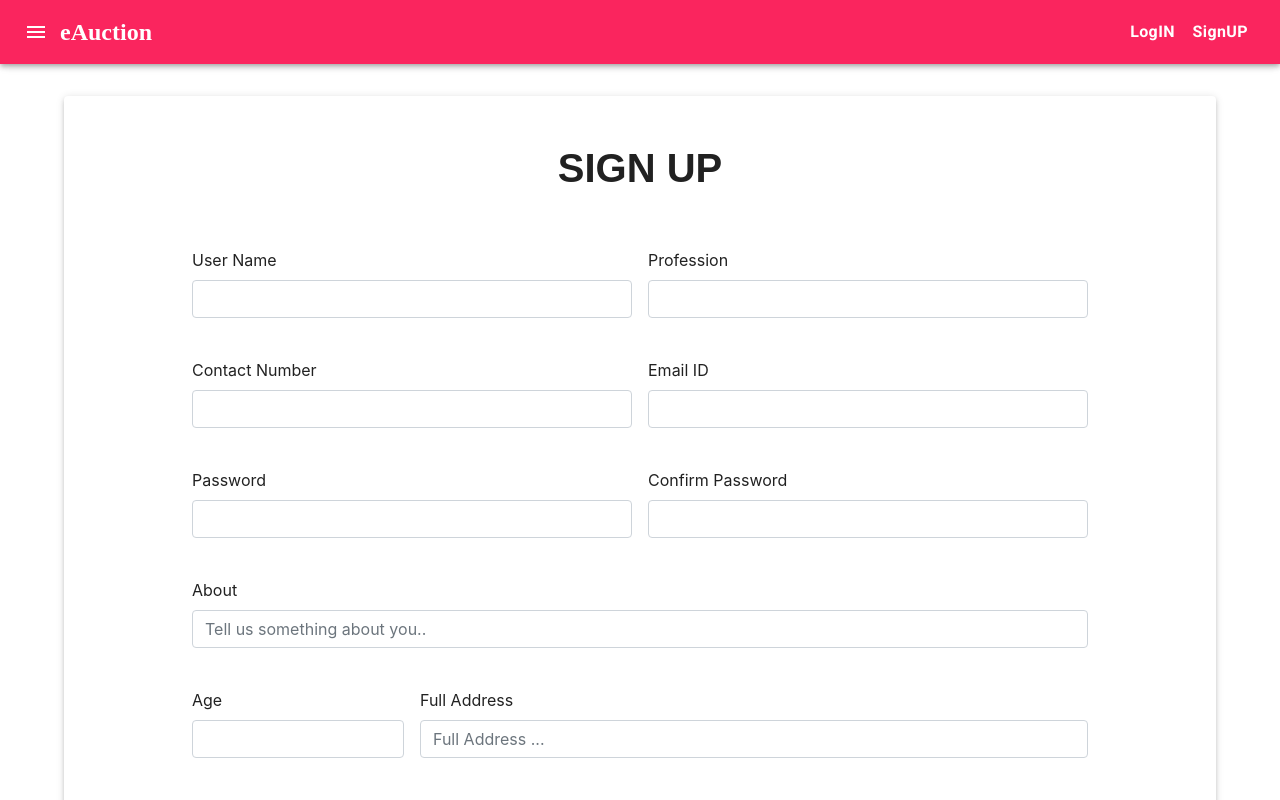
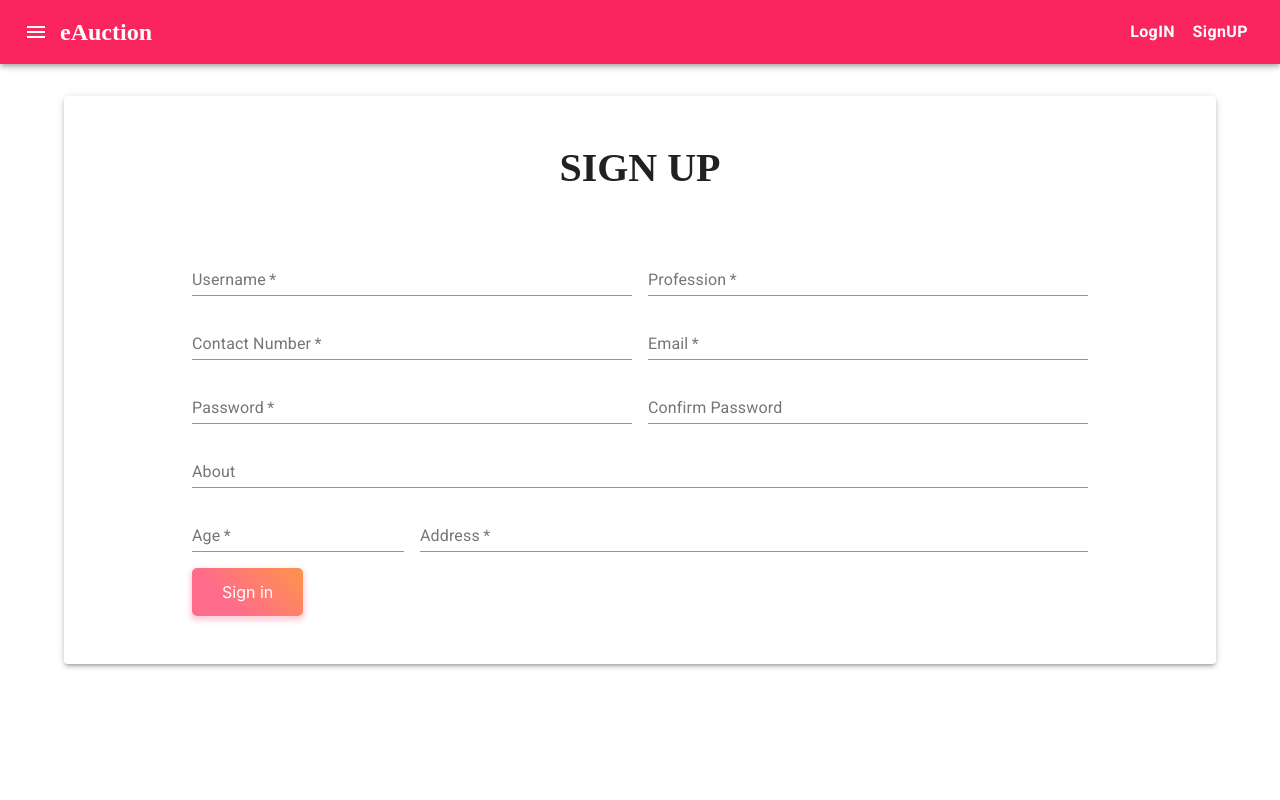
Before and after one commit to RR190701/e-Auction, a React (Create React App) app: page /sign-up in a window 1280 px wide. Shown: the top 800 px of the page. Built offline with nearby package versions, Linux system fonts and the light colour scheme.

Commit message:
active auction integration and card design

```diff
--- a/src/components/Login/LogIn.js
+++ b/src/components/Login/LogIn.js
@@ -5,11 +5,19 @@ import Button from "@material-ui/core/Button";
 import Joi from "joi-browser";
 import "./style.css";
 import axios from "axios";
+import TextField from '@material-ui/core/TextField';
 import { Link } from "react-router-dom";
 import { ToastContainer, toast, Zoom, Bounce } from 'react-toastify';
 import 'react-toastify/dist/ReactToastify.css';
 
 const useStyles = makeStyles((theme) => ({
+  root: {
+    '& .MuiTextField-root': {
+      margin: theme.spacing(1),
+      width: '25ch',
+    },
+  },
+
   LoginButton: {
     background: "linear-gradient(45deg, #FE6B8B 30%, #FF8E53 90%)",
     border: 0,
@@ -140,31 +148,36 @@ const LogIn = ({ history }) => {
       ></ToastContainer>
 
       </>
-      <h1 className="text-center pb-4 pt-5">LOG IN</h1>
+      <h1 className="text-center pb-4 pt-5" style={{fontFamily: "cursive"}}>LOG IN</h1>
       <form onSubmit={LoginSubmit}>
         <div className="mb-3">
-          <label htmlFor="exampleInputEmail1" className="form-label">
+          {/* <label htmlFor="exampleInputEmail1" className="form-label">
             Email
-          </label>
-          <input
+          </label> */}
+          <TextField
+          required
+
             type="text"
             value={email}
             onChange={(e) => setEmail(e.target.value)}
             name="email"
+            label="Email"
             // tabIndex={1}
             className="form-control"
             id="exampleInputEmail1"
             aria-describedby="emailHelp"
-          ></input>
+          />
           {errors.email && (
             <div className="alert alert-danger">{errors.email}</div>
           )}
         </div>
         <div className="mb-3">
-          <label htmlFor="exampleInputPassword1" className="form-label">
+          {/* <label htmlFor="exampleInputPassword1" className="form-label">
             Password
-          </label>
-          <input
+          </label> */}
+          <TextField
+          required
+          label="Password"
             type="password"
             value={password}
             onChange={(e) => setpassword(e.target.value)}
@@ -172,7 +185,7 @@ const LogIn = ({ history }) => {
             // tabIndex={3}
             className="form-control"
             id="exampleInputPassword1"
-          ></input>
+          />
           {errors.password && (
             <div className="alert alert-danger">{errors.password}</div>
           )}
--- a/src/components/SignIn/SignUp.js
+++ b/src/components/SignIn/SignUp.js
@@ -4,14 +4,27 @@ import "./style.css";
 import { Formik } from "formik";
 import * as Yup from "yup";
 import Error from "./Error";
+import TextField from '@material-ui/core/TextField';
+import { makeStyles } from '@material-ui/core/styles';
 import axios from "axios";
+import 'react-toastify/dist/ReactToastify.css';
 import { Link } from "react-router-dom";
+import { ToastContainer, toast, Zoom, Bounce } from 'react-toastify';
+const useStyles = makeStyles((theme) => ({
+  root: {
 
+    '& .MuiTextField-root': {
+      margin: theme.spacing(1),
+      width: '25ch',
+    },
+  },
+}));
 const SignUp = ({ history }) => {
   const [error, setError] = useState("");
   const [email, setEmail] = useState("");
   const [username, setusername] = useState("");
   const [password, setpassword] = useState("");
+  const [Confirmpassword, setConfirmpassword] = useState("");
   const [profession, setprofession] = useState("");
   const [address, setaddress] = useState("");
   const [age, setage] = useState("");
@@ -89,7 +102,13 @@ const SignUp = ({ history }) => {
       .notOneOf(emailTakens, "*Email already taken")
       .required("*Email is required"),
   });
+  const popError = (errorMessage) => {
 
+    toast.error(errorMessage, {
+      className :"error-toast",
+      position:toast.POSITION.BOTTOM_RIGHT
+    });
+  }
   //on handle
   const HandleSubmit = async (e) => {
     e.preventDefault();
@@ -107,7 +126,9 @@ const SignUp = ({ history }) => {
       localStorage.setItem("authToken", data.token);
       history.push("/");
     } catch (error) {
+      popError(error.response.data.error);
       setError(error.response.data.error);
+
       setTimeout(() => {
         setError("");
       }, 5000);
@@ -120,7 +141,7 @@ const SignUp = ({ history }) => {
     <Formik
       initialValues={{
         // fullname: "",
-        // profession:"",
+        // profession: "",
         // number: "",
         // email: "",
         // password: "",
@@ -139,7 +160,7 @@ const SignUp = ({ history }) => {
         values,
         errors,
         touched,
-        handleChange,
+        // handleChange,
         handleBlur,
         handleSubmit,
         isSubmitting,
@@ -147,16 +168,28 @@ const SignUp = ({ history }) => {
       }) => (
         //sign up form
         <Paper className="sign-in-form" elevation={3}>
+           <>
+
+      <ToastContainer
+      draggable ={false}
+      autoClose={3000}
+      ></ToastContainer>
+
+      </>
           {/* sign heading */}
-          <h1 className="text-center pb-5 sign-in-heading">SIGN UP</h1>
+          <h1 className="text-center pb-5 sign-in-heading" style={{fontFamily: 'Cursive'}}>SIGN UP</h1>
           <form onSubmit={HandleSubmit} className="row g-3">
             {/* full name */}
             <div className="col-md-6">
-              <label htmlFor="fullname" className="form-label">
+              {/* <label htmlFor="fullname" className="form-label">
                 User Name
-              </label>
-              <input
+              </label> */}
+              <TextField
                 type="text"
+
+                color="secondary"
+                required
+                label="Username"
                 name="username"
                 onChange={(e) => setusername(e.target.value)}
                 id="username"
@@ -164,33 +197,39 @@ const SignUp = ({ history }) => {
                 value={username}
                 className="form-control"
               />
-              <Error touched={touched.fullname} message={errors.fullname} />
+              {/* <Error touched={touched.fullname} message={errors.fullname} /> */}
             </div>
 
             {/* profession */}
             <div className="col-md-6">
-              <label htmlFor="profession" className="form-label">
+              {/* <label htmlFor="profession" className="form-label">
                 Profession
-              </label>
-              <input
+              </label> */}
+              <TextField
                 type="text"
+                color="secondary"
+                required
+                label="Profession"
                 name="profession"
                 id="profession"
                 onChange={(e) => setprofession(e.target.value)}
+                // onChange={handleChange}
                 onBlur={handleBlur}
                 value={profession}
                 className="form-control"
               />
-              <Error touched={touched.profession} message={errors.profession} />
+              {/* <Error touched={touched.profession} message={errors.profession} /> */}
             </div>
-
             {/* phone number */}
             <div className="col-md-6">
-              <label htmlFor="number" className="form-label">
+              {/* <label htmlFor="number" className="form-label">
                 Contact Number
-              </label>
-              <input
+              </label> */}
+              <TextField
                 type="text"
+                required
+                color="secondary"
+                label="Contact Number"
                 name="number"
                 id="number"
                 onChange={(e) => setnumber(e.target.value)}
@@ -198,16 +237,19 @@ const SignUp = ({ history }) => {
                 value={number}
                 className="form-control"
               />
-              <Error touched={touched.number} message={errors.number} />
+              {/* <Error touched={touched.number} message={errors.number} /> */}
             </div>
 
             {/* email */}
             <div className="col-md-6">
-              <label htmlFor="email" className="form-label">
+              {/* <label htmlFor="email" className="form-label">
                 Email ID
-              </label>
-              <input
+              </label> */}
+              <TextField
                 type="text"
+                required
+                color="secondary"
+                label="Email"
                 name="email"
                 id="email"
                 onChange={(e) => setEmail(e.target.value)}
@@ -215,88 +257,103 @@ const SignUp = ({ history }) => {
                 onBlur={handleBlur}
                 className="form-control"
               />
-              <Error touched={touched.email} message={errors.email} />
+              {/* <Error touched={touched.email} message={errors.email} /> */}
             </div>
 
             {/* password */}
             <div className="col-md-6">
-              <label htmlFor="password" className="form-label">
+              {/* <label htmlFor="password" className="form-label">
                 Password
-              </label>
-              <input
+              </label> */}
+              <TextField
+              required
+              label="Password"
                 type="password"
                 name="password"
+                color="secondary"
                 id="password"
                 onChange={(e) => setpassword(e.target.value)}
                 onBlur={handleBlur}
                 value={password}
                 className="form-control"
               />
-              <Error touched={touched.password} message={errors.password} />
+              {/* <Error touched={touched.password} message={errors.password} /> */}
             </div>
 
             {/* confirm password */}
             <div className="col-md-6">
-              <label htmlFor="confirmPassword" className="form-label">
+              {/* <label htmlFor="confirmPassword" className="form-label">
                 Confirm Password
-              </label>
-              <input
+              </label> */}
+              <TextField
+              // required
                 type="password"
                 name="confirmPassword"
                 id="confirmPassword"
-                onChange={handleChange}
+                color="secondary"
+                label="Confirm Password"
+                onChange={(e) => setConfirmpassword(e.target.value)}
                 onBlur={handleBlur}
                 value={values.confirmPassword}
                 className="form-control"
               />
-              <Error
+              {/* <Error
                 touched={touched.confirmPassword}
                 message={errors.confirmPassword}
-              />
+              /> */}
             </div>
 
             {/* about */}
             <div className="col-md-12">
-              <label htmlFor="about" className="form-label">
+              {/* <label htmlFor="about" className="form-label">
                 About
-              </label>
-              <input
+              </label> */}
+              <TextField
+              // required
                 type="text"
+                label="About"
                 className="form-control"
+                color="secondary"
                 name="about"
-                onChange={handleChange}
+                // onChange={(e) => setabout(e.target.value)}
                 onBlur={handleBlur}
                 value={values.about}
                 id="about"
                 placeholder="Tell us something about you.."
               />
-              <Error touched={touched.about} message={errors.about} />
+              {/* <Error touched={touched.about} message={errors.about} /> */}
             </div>
 
             {/* age */}
             <div className="col-md-3">
-              <label htmlFor="age" className="form-label">
+              {/* <label htmlFor="age" className="form-label">
                 Age
-              </label>
-              <input
+              </label> */}
+              <TextField
                 type="text"
+                required
+                label="Age"
+                color="secondary"
                 className="form-control"
                 name="age"
                 onChange={(e) => setage(e.target.value)}
                 onBlur={handleBlur}
                 value={age}
                 id="age"
-              ></input>
-              <Error touched={touched.age} message={errors.age} />
+              />
+              {/* <Error touched={touched.age} message={errors.age} /> */}
             </div>
 
             {/* address */}
             <div className="col-md-9">
-              <label htmlFor="Address" className="form-label">
+              {/* <label htmlFor="Address" className="form-label">
                 Full Address
-              </label>
-              <input
+              </label> */}
+              <TextField
                 type="text"
+                required
+                label="Address"
+                color="secondary"
                 className="form-control"
                 onChange={(e) => setaddress(e.target.value)}
                 onBlur={handleBlur}
@@ -304,16 +361,18 @@ const SignUp = ({ history }) => {
                 id="address"
                 placeholder="Full Address ..."
               />
-              <Error touched={touched.address} message={errors.address} />
+              {/* <Error touched={touched.address} message={errors.address} /> */}
             </div>
 
             {/* city */}
-            <div className="col-md-6">
-              <label htmlFor="city" className="form-label">
+            {/* <div className="col-md-6">
+              {/* <label htmlFor="city" className="form-label">
                 City
-              </label>
-              <input
+              </label> */}
+              {/* <TextField
                 type="text"
+                required
+                label="City"
                 className="form-control"
                 name="city"
                 onChange={handleChange}
@@ -322,10 +381,10 @@ const SignUp = ({ history }) => {
                 value={values.city}
               />
               <Error touched={touched.city} message={errors.city} />
-            </div>
+            </div> */}
 
             {/* state */}
-            <div className="col-md-4">
+            {/* <div className="col-md-4">
               <label htmlFor="state" className="form-label">
                 State
               </label>
@@ -370,10 +429,10 @@ const SignUp = ({ history }) => {
                 <option>West Bengal</option>
               </select>
               <Error touched={touched.state} message={errors.state} />
-            </div>
+            </div> */}
 
             {/* zip */}
-            <div className="col-md-2">
+            {/* <div className="col-md-2">
               <label htmlfor="zip" className="form-label">
                 Zip
               </label>
@@ -387,7 +446,7 @@ const SignUp = ({ history }) => {
                 value={values.zip}
               />
               <Error touched={touched.zip} message={errors.zip} />
-            </div>
+            </div> */}
             <div className="col-12">
               <button
                 type="submit"
```
Also changed, not shown: src/components/UpcomingAuctions/UpcomingAuctions.js (+48 -38 lines), src/containers/AuctionCard/auctionCard.js (+112 -10 lines), 2 other files (tests, documents, lock files or other folders).
